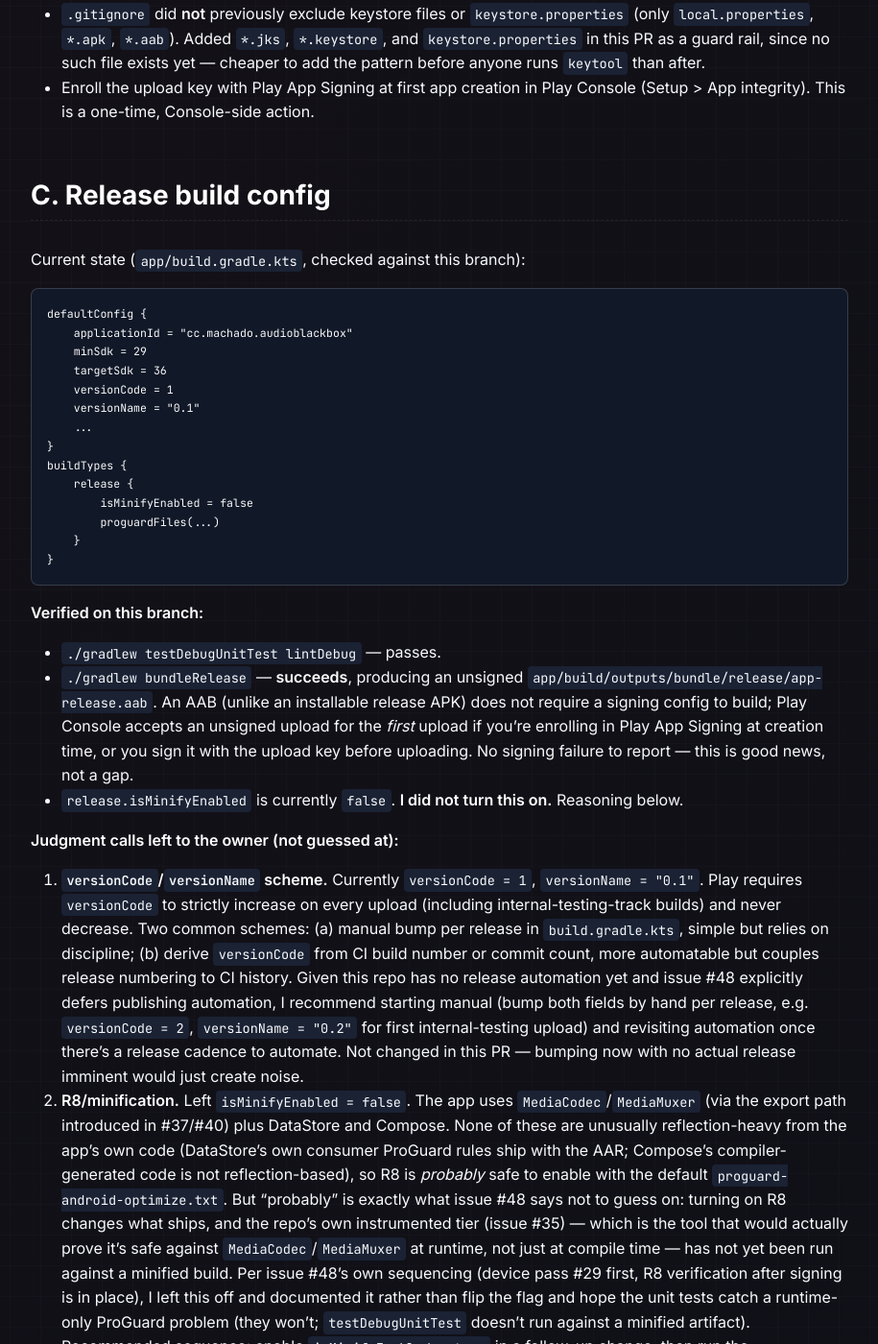
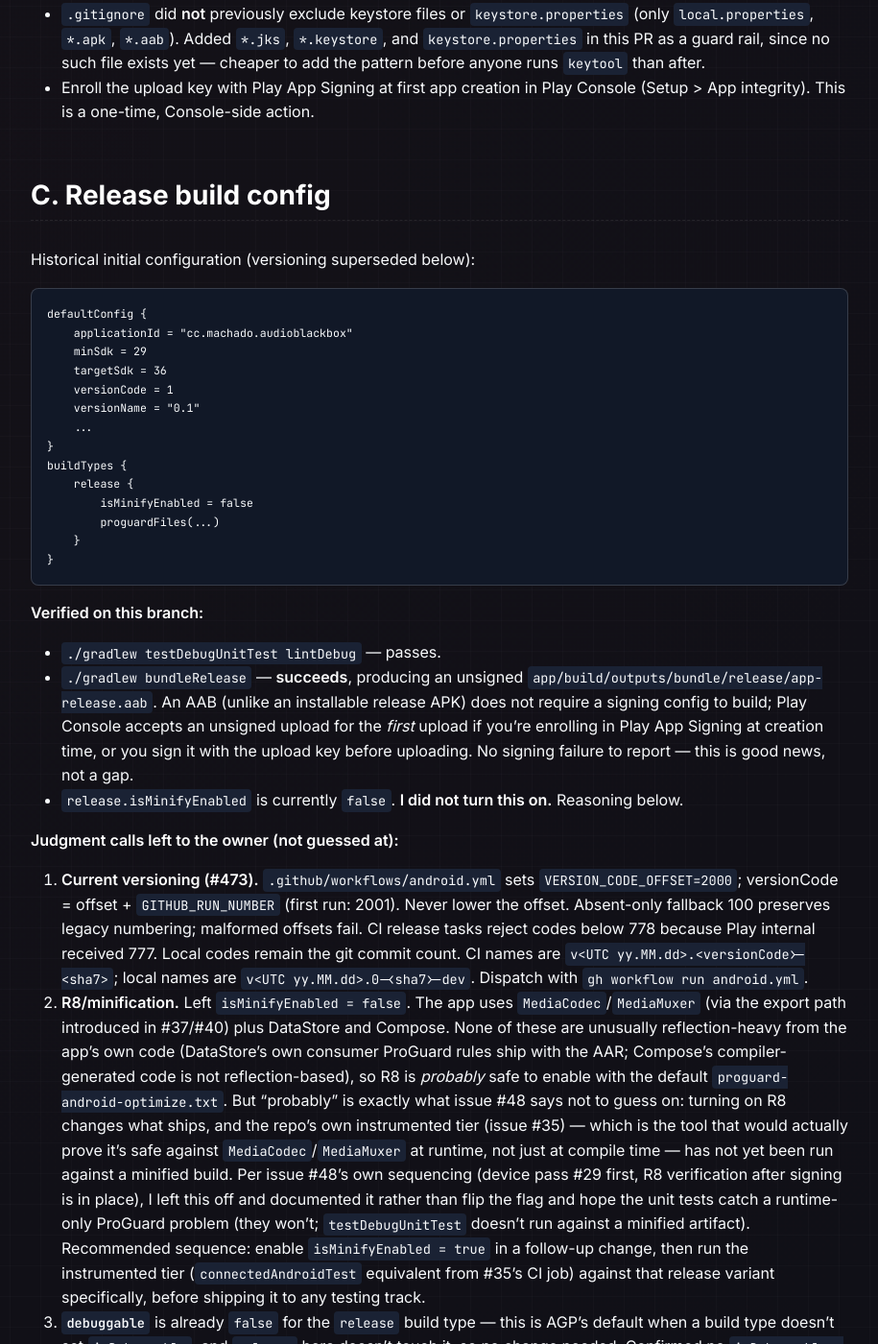
Before and after one commit to alexandre-machado/audio-blackbox, a Jekyll site: the page built from docs/release/play-store.md, in a window 1280 px wide and 1400 px high, scrolled down 2458 px. Shown: the whole window at 96% size, without its empty margins (182-1097 px from the left). Built offline with Jekyll 4.4.1, drawn with Linux system fonts in a browser that asks for light colours; our own code applies the rules of GitHub Pages for plain Markdown files.

Commit message:
ci: rename workflow files; versionCode offset keeps Play monotonic; PR-only cancellation (#471)
Owner decisions 2026-11-24 (AB-2411-32 "renomear tudo", AB-2411-34 concurrency):
- Files: ci.yml -> android.yml, pages.yml -> site.yml, terraform.yml -> infrastructure.yml.
  References are updated in README badges, AGENTS.md (old->new map), docs, scripts and path
  filters.
- versionCode = VERSION_CODE_OFFSET + GITHUB_RUN_NUMBER. android.yml sets the offset to 2000,
  because the renamed workflow restarts its run number at 1. The first build is 2001, above
  777 (last internal) and above any old ci.yml value. A CI build below VERSION_CODE_FLOOR
  (778) fails release/bundle builds explicitly. Local builds are unchanged.
- concurrency on android.yml and infrastructure.yml: PR runs on the same branch cancel older
  ones. push/tag/dispatch runs are keyed by run_id, so a deploy is never cancelled or
  superseded while pending. Documented in AGENTS.md §9.

Verified: run 1 with offset 2000 -> 2001 (v26.11.24.2001-<sha>). Run 5 without offset -> 105,
and bundleRelease fails on the floor guard while assembleDebug passes. Local build unchanged.
719 JVM tests, lint and 34 Python tests pass; YAML parses.

Co-Authored-By: Claude Opus 5.5 <noreply@anthropic.com>
Claude-Session: https://claude.ai/code/session_01DAuwvqLMqUYR79G1y28TuE

````diff
--- a/docs/Gemfile
+++ b/docs/Gemfile
@@ -1,4 +1,4 @@
-# Jekyll build for the GitHub Pages hotsite (issue #414). Used by .github/workflows/pages.yml.
+# Jekyll build for the GitHub Pages hotsite (issue #414). Used by .github/workflows/site.yml.
 # The github-pages gem pins the same Jekyll + plugin set GitHub's own Pages builder uses, so the
 # workflow renders docs/ the way the legacy builder did. Jekyll excludes Gemfile/Gemfile.lock from
 # the built site by default.
--- a/docs/release/play-store.md
+++ b/docs/release/play-store.md
@@ -120,7 +120,7 @@ Mechanism (describing where secrets live, not generating anything):
 
 ## C. Release build config
 
-Current state (`app/build.gradle.kts`, checked against this branch):
+Historical initial configuration (versioning superseded below):
 
 ```kotlin
 defaultConfig {
@@ -152,17 +152,12 @@ buildTypes {
 
 **Judgment calls left to the owner (not guessed at):**
 
-1. **`versionCode`/`versionName` scheme.** Currently `versionCode = 1`,
-   `versionName = "0.1"`. Play requires `versionCode` to strictly increase on every
-   upload (including internal-testing-track builds) and never decrease. Two common
-   schemes: (a) manual bump per release in `build.gradle.kts`, simple but relies on
-   discipline; (b) derive `versionCode` from CI build number or commit count, more
-   automatable but couples release numbering to CI history. Given this repo has no
-   release automation yet and issue #48 explicitly defers publishing automation, I
-   recommend starting manual (bump both fields by hand per release, e.g.
-   `versionCode = 2`, `versionName = "0.2"` for first internal-testing upload) and
-   revisiting automation once there's a release cadence to automate. Not changed in
-   this PR — bumping now with no actual release imminent would just create noise.
+1. **Current versioning (#473).** `.github/workflows/android.yml` sets
+   `VERSION_CODE_OFFSET=2000`; versionCode = offset + `GITHUB_RUN_NUMBER` (first run: 2001).
+   Never lower the offset. Absent-only fallback 100 preserves legacy numbering; malformed
+   offsets fail. CI release tasks reject codes below 778 because Play internal received 777.
+   Local codes remain the git commit count. CI names are `v<UTC yy.MM.dd>.<versionCode>-<sha7>`;
+   local names are `v<UTC yy.MM.dd>.0-<sha7>-dev`. Dispatch with `gh workflow run android.yml`.
 2. **R8/minification.** Left `isMinifyEnabled = false`. The app uses
    `MediaCodec`/`MediaMuxer` (via the export path introduced in #37/#40) plus
    DataStore and Compose. None of these are unusually reflection-heavy from the
````
Also changed, not shown: AGENTS.md (+16 -0 lines), docs/development/cloudflare-hotsite.md (+1 -1 lines), docs/testing/tiers.md (+2 -2 lines), .github/workflows/android.yml, .github/workflows/infrastructure.yml, .github/workflows/site.yml, README.md, distribution/custom-listings/README.md, 9 other files.
